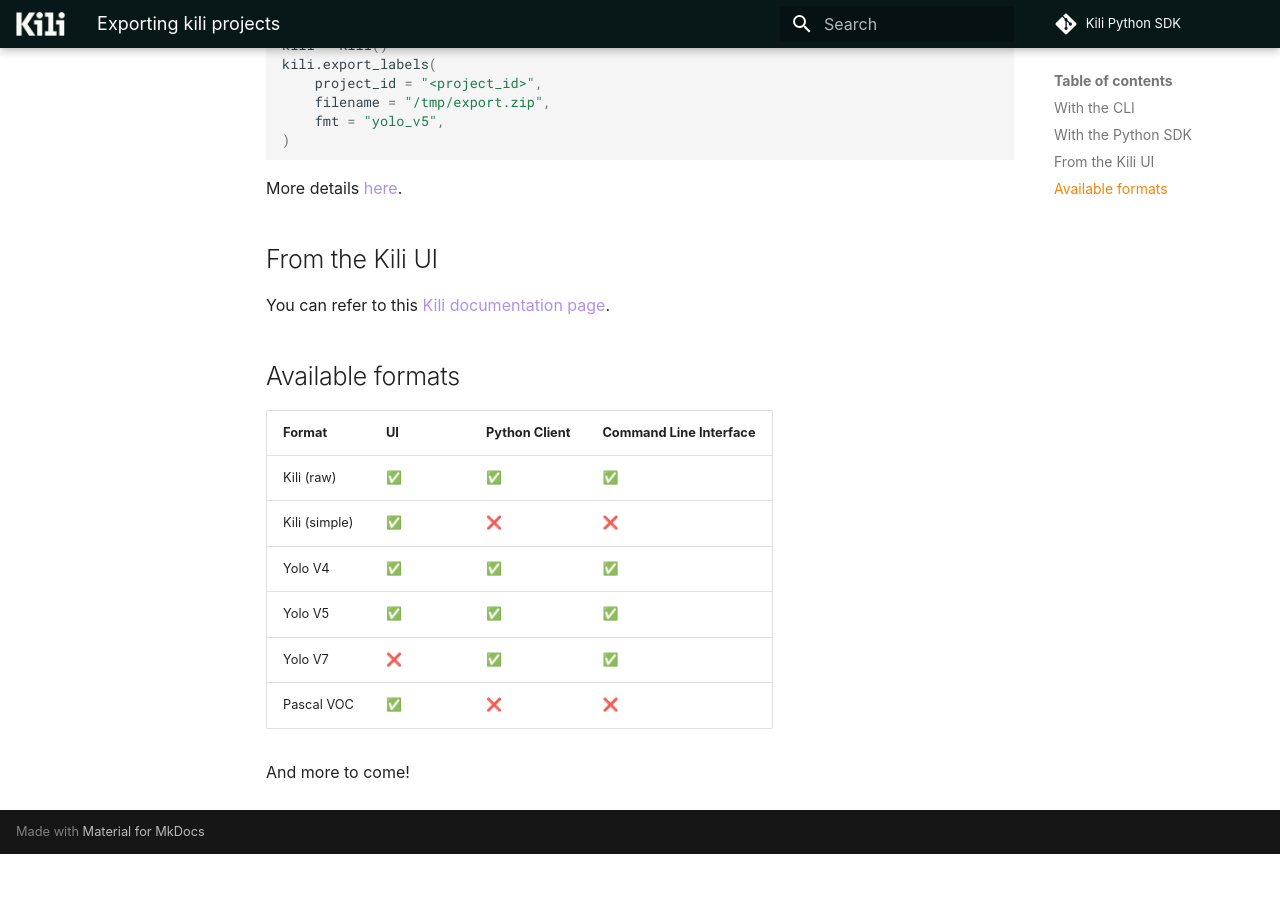
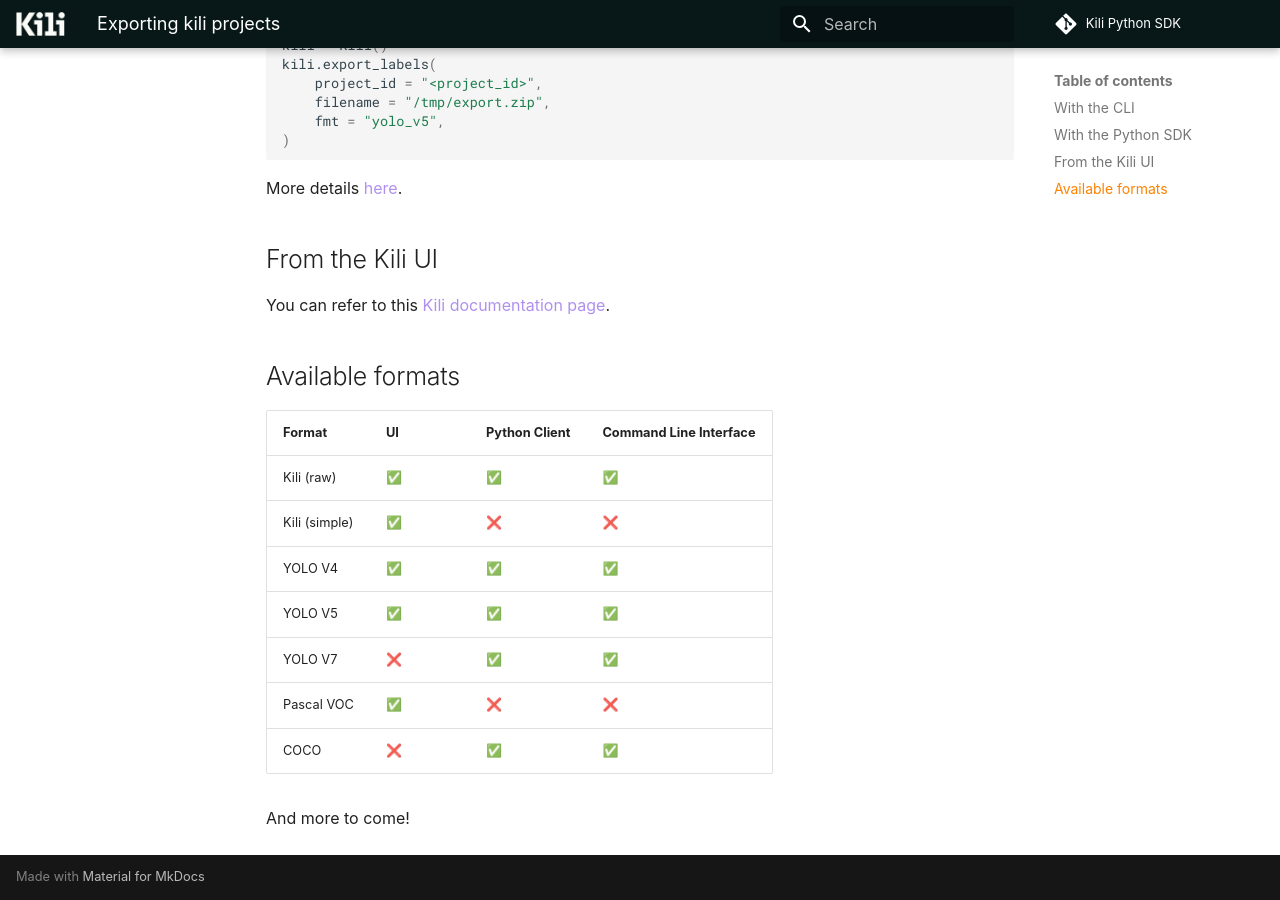
Before and after one commit to kili-technology/kili-python-sdk, an MkDocs documentation site: the page built from docs/label_export.md, in a window 1280 px wide and 900 px high, scrolled down 651 px. Built offline with MkDocs 1.6.1 and Material for MkDocs 9.7.7, drawn with Linux system fonts in a browser that asks for light colours; some web fonts are replaced; comment, search, counter and statistics services are not loaded; the version menu is left out; before the commit the page ends 1505 px from its top, so only the background shows below that.

Commit message:
add coco format

```diff
--- a/docs/label_export.md
+++ b/docs/label_export.md
@@ -35,10 +35,11 @@
 | ------------- | --- | ------------- | ---------------------- |
 | Kili (raw)    | ✅   | ✅             | ✅                      |
 | Kili (simple) | ✅   | ❌             | ❌                      |
-| Yolo V4       | ✅   | ✅             | ✅                      |
-| Yolo V5       | ✅   | ✅             | ✅                      |
-| Yolo V7       | ❌   | ✅             | ✅                      |
+| YOLO V4       | ✅   | ✅             | ✅                      |
+| YOLO V5       | ✅   | ✅             | ✅                      |
+| YOLO V7       | ❌   | ✅             | ✅                      |
 | Pascal VOC    | ✅   | ❌             | ❌                      |
+| COCO          | ❌   | ✅             | ✅                      |
 
 
 And more to come!
```
